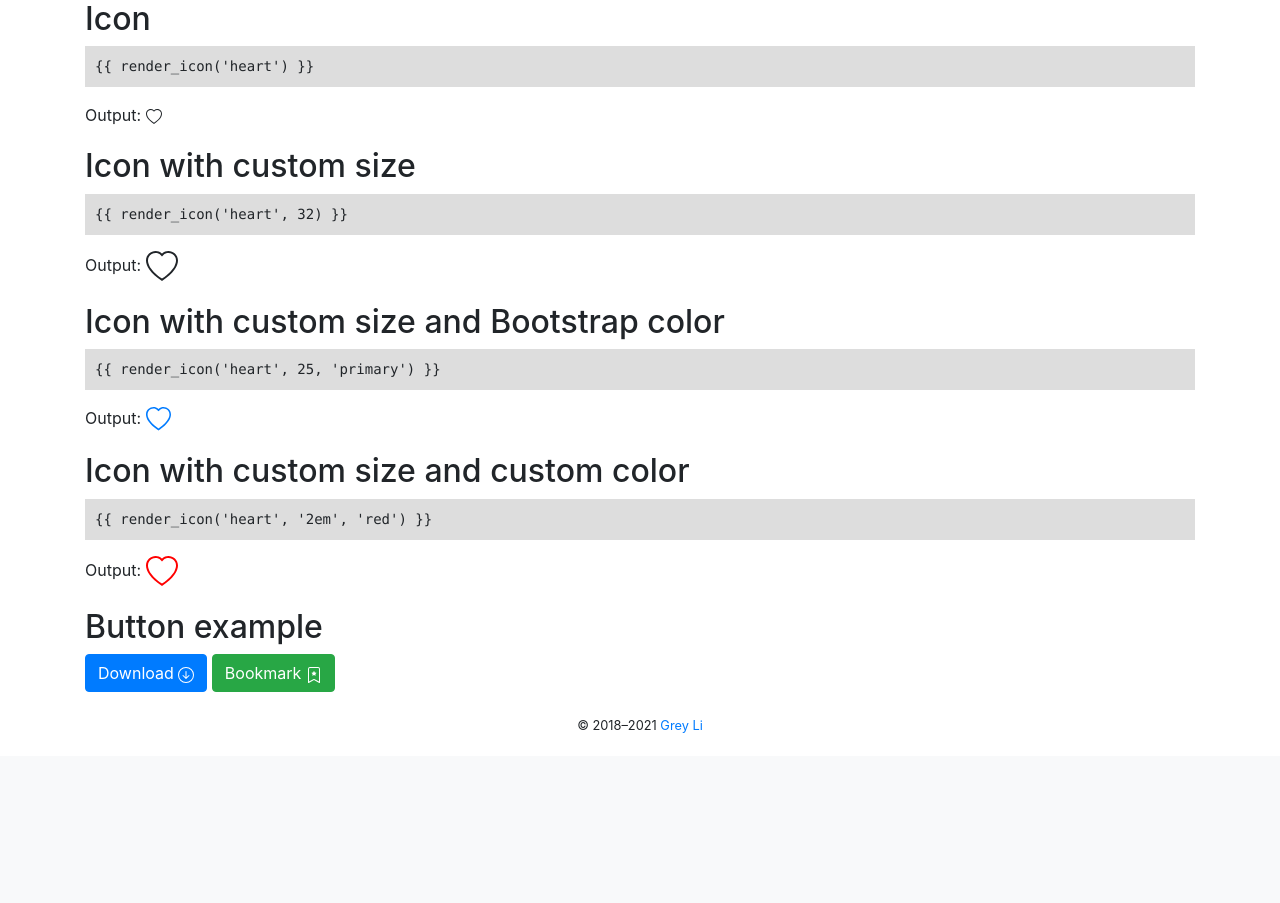
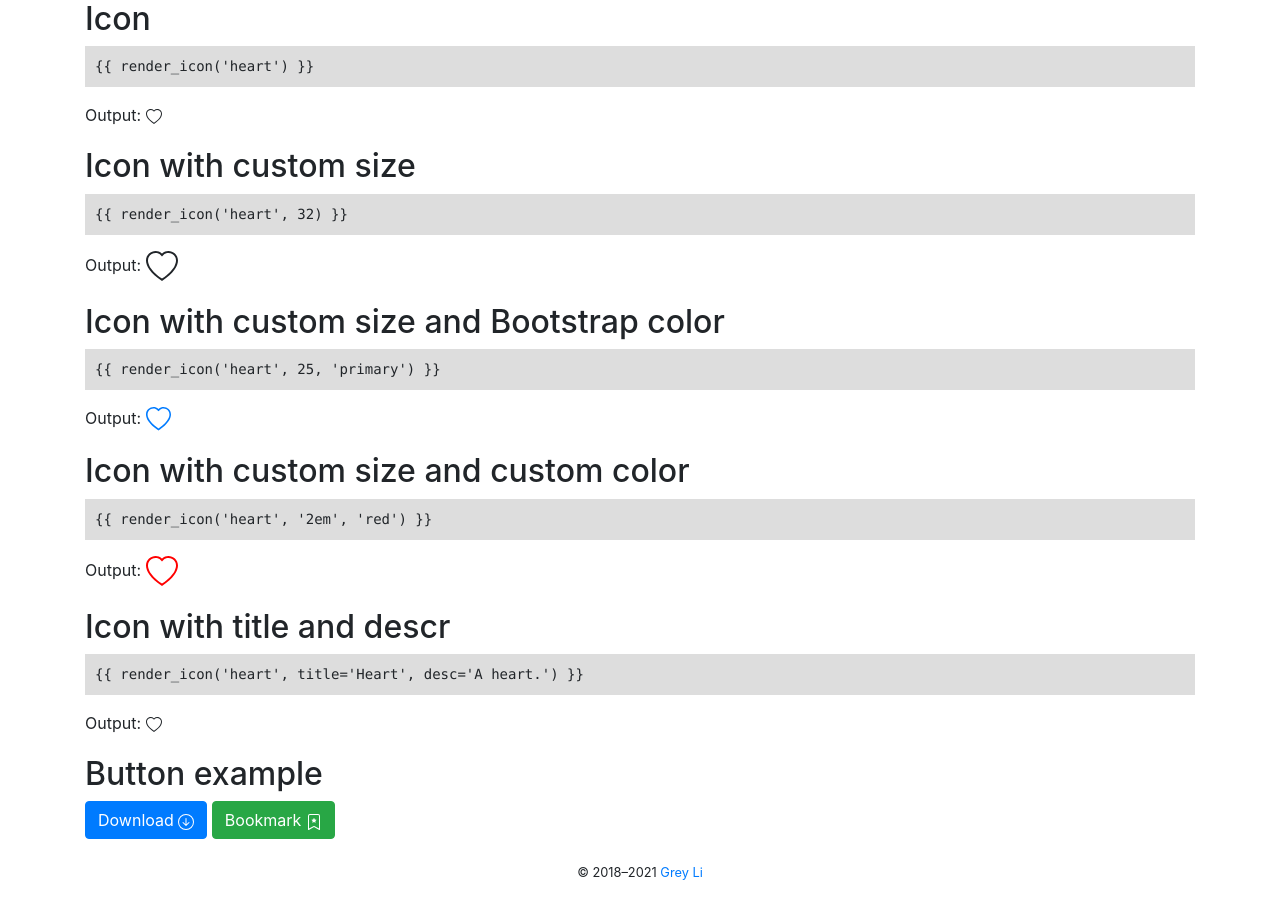
Before and after one commit to greenwood0712/jinja-bootstrap-flask, a Flask app: page /icon in a window 1280 px wide. Shown: the part 80-983 px from the top of the page. Before the commit the page ends 813 px from the top, so only its background shows below. Run offline with Flask 2, Linux system fonts and the light colour scheme; data that the repository does not hold is empty; some libraries are stand-ins or nearby versions.

Commit message:
render_icon title and desc

```diff
--- a/examples/bootstrap4/templates/icon.html
+++ b/examples/bootstrap4/templates/icon.html
@@ -14,6 +14,9 @@
     <h2>Icon with custom size and custom color</h2>
     <pre>{% raw %}{{ render_icon('heart', '2em', 'red') }}{% endraw %}</pre>
     Output: {{ render_icon('heart', '2em', 'red') }}
+    <h2>Icon with title and descr</h2>
+    <pre>{% raw %}{{ render_icon('heart', title='Heart', desc='A heart.') }}{% endraw %}</pre>
+    Output: {{ render_icon('heart', title='Heart', desc='A heart.') }}
     <h2>Button example</h2>
     <a class="btn btn-primary text-white">Download {{ render_icon('arrow-down-circle') }}</a>
     <a class="btn btn-success text-white">Bookmark {{ render_icon('bookmark-star') }}</a>
--- a/examples/bootstrap5/templates/icon.html
+++ b/examples/bootstrap5/templates/icon.html
@@ -14,6 +14,9 @@
     <h2>Icon with custom size and custom color</h2>
     <pre>{% raw %}{{ render_icon('heart', '2em', 'red') }}{% endraw %}</pre>
     Output: {{ render_icon('heart', '2em', 'red') }}
+    <h2>Icon with title and descr</h2>
+    <pre>{% raw %}{{ render_icon('heart', title='Heart', desc='A heart.') }}{% endraw %}</pre>
+    Output: {{ render_icon('heart', title='Heart', desc='A heart.') }}
     <h2>Button example</h2>
     <a class="btn btn-primary text-white">Download {{ render_icon('arrow-down-circle') }}</a>
     <a class="btn btn-success text-white">Bookmark {{ render_icon('bookmark-star') }}</a>
--- a/flask_bootstrap/templates/base/utils.html
+++ b/flask_bootstrap/templates/base/utils.html
@@ -10,10 +10,12 @@
 {% endmacro %}
 
 
-{% macro render_icon(name, size=config.BOOTSTRAP_ICON_SIZE, color=config.BOOTSTRAP_ICON_COLOR) %}
+{% macro render_icon(name, size=config.BOOTSTRAP_ICON_SIZE, color=config.BOOTSTRAP_ICON_COLOR, title=None, desc=None) %}
 {% set bootstrap_colors = ['primary', 'secondary', 'success', 'danger', 'warning', 'info', 'light', 'dark', 'muted'] %}
 <svg class="bi{% if not color %}"{% elif color in bootstrap_colors %} text-{{ color }}"{% else %}" style="color: {{ color }}"{% endif %}
  width="{{ size }}" height="{{ size }}" fill="currentColor">
+    {% if title is not none %}<title>{{ title }}</title>{% endif %}
+    {% if desc is not none %}<desc>{{ desc }}</desc>{% endif %}
     <use xlink:href="{{ url_for('bootstrap.static', filename='icons/bootstrap-icons.svg') }}#{{ name }}"/>
 </svg>
 {% endmacro %}
```
Also changed, not shown: tests/test_bootstrap4/test_render_icon.py (+24 -0 lines), 1 other file.
